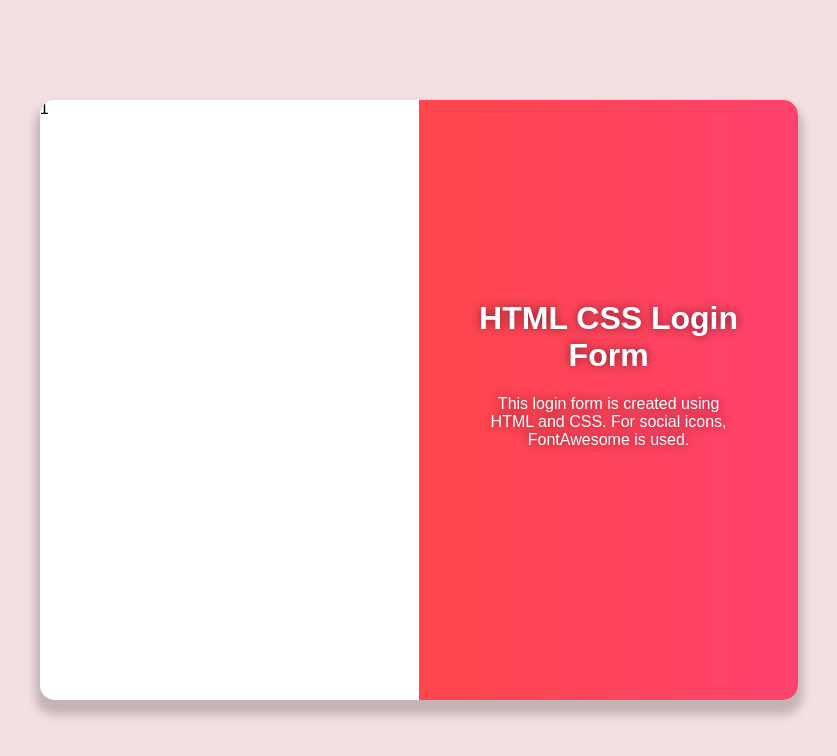
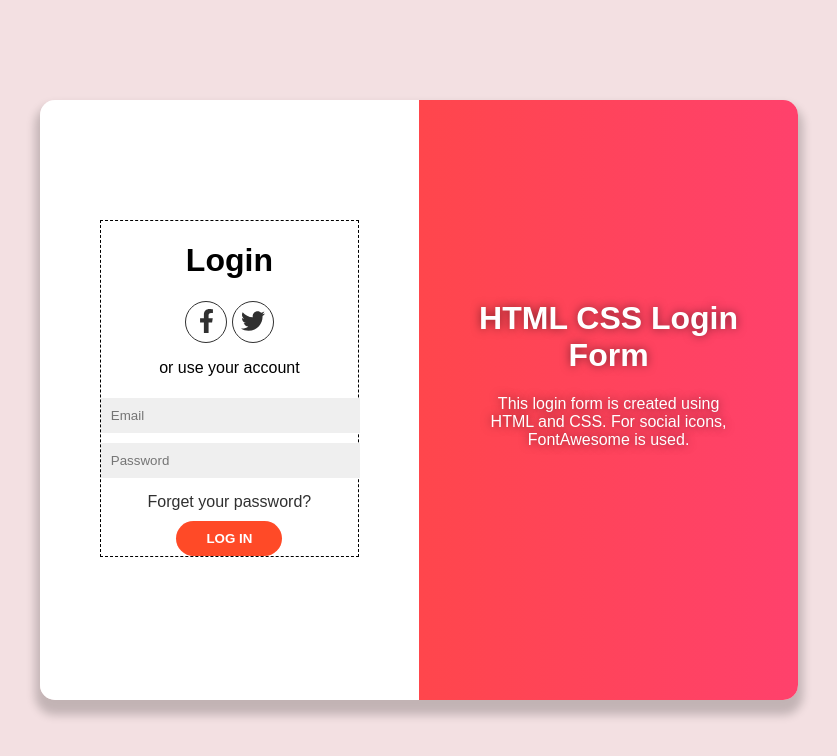
Before and after one commit to sanketnimje16/CSS-form-design-1, a plain HTML site: page index.html in a window 1280 px wide. Shown: the whole page, without its empty margins (221-1058 px from the left). Drawn offline with Linux system fonts and the light colour scheme.

Commit message:
Third Update which is I have completed form design with the help of HTML And CSS

```diff
--- a/index.html
+++ b/index.html
@@ -4,6 +4,7 @@
         <meta charset="UTF-8">
         <meta name="viewport" content="width=device-width, initial-scale=1.0">
         <title>Document</title>
+        <link rel="stylesheet" href="https://cdnjs.cloudflare.com/ajax/libs/font-awesome/6.2.0/css/all.min.css" integrity="sha512-xh6O/CkQoPOWDdYTDqeRdPCVd1SpvCA9XXcUnZS2FmJNp1coAFzvtCN9BmamE+4aHK8yyUHUSCcJHgXloTyT2A==" crossorigin="anonymous" referrerpolicy="no-referrer" />
         <style>
             body{
                 background-color: #f3e0e2;
@@ -17,6 +18,7 @@
                 overflow: hidden;
                 box-shadow: 0px 10px 10px 5px rgba(0,0,0,0.2);
                 clear:both;
+                text-align: center;
             }
             form.myform > div{
                 width: 50%;
@@ -29,15 +31,67 @@
             div.pink{
                 background-image: -webkit-linear-gradient(left, #FF464c,#ff416c);
                 color: #fff;
-                text-align: center;
+
                 text-shadow: 0px 0px 10px rgba(0,0,0,0.5);
 
+            }
+            a.social_icons{
+                width: 40px;
+                height: 40px;
+                line-height: 40px;
+                display: inline-block;
+                border-radius: 40px;
+                border: 1px solid #303030;
+                color: #303030;
+                font-size: 1.5em;
+            }
+            .myform input[type="text"],.myform input[type="password"]{ /* decended selector*/
+                width: 97%;
+                padding: 10px 0px 10px 10px;
+                margin: 5px 0px;
+                border: none;
+                background: #EFEFEF;
+            }
+            .myform input:focus{
+                border: none !important;
+            }
+            .myform input[type="submit"]{
+                background: #ff4a27;
+                color: #FFF;
+                border: none;
+                font-weight: bold;
+                padding: 10px 30px;
+                border-radius: 20px;
+                cursor: pointer;
+            }
+            .forget{
+                color: #303030;
+                text-decoration: none;
             }
         </style>
     </head>
     <body>
         <form class="myform">
-            <div class="white">1</div>
+            <div class="white">
+                <div style="margin: 120px 60px;  border: 1px dashed black;">
+                    <h1>Login</h1>
+                    <a href="#" class="social_icons">
+                        <i class="fa-brands fa-facebook-f"></i>
+                    </a>
+                    <a href="#" class="social_icons">
+                        <i class="fa-brands fa-twitter"></i>
+                    </a>
+                    <p>or use your account</p>
+                    <input type="text" placeholder="Email" name="Email"/>
+                    <input type="password" placeholder="Password" name="password"/>
+                    <div style="margin: 10px 0px;">
+                        <a href="#" class="forget">Forget your password?</a>
+                    </div>
+                    <div>
+                        <input type="submit" value="LOG IN" name="submit">
+                    </div>
+                </div>
+            </div>
             <div class="pink">
                 <div style="margin:200px 60px;">
                     <h1>HTML CSS Login Form</h1>
@@ -46,5 +100,6 @@
             </div>
 
         </form>
+        <script src="https://cdnjs.cloudflare.com/ajax/libs/font-awesome/6.2.0/js/all.min.js" integrity="sha512-naukR7I+Nk6gp7p5TMA4ycgfxaZBJ7MO5iC3Fp6ySQyKFHOGfpkSZkYVWV5R7u7cfAicxanwYQ5D1e17EfJcMA==" crossorigin="anonymous" referrerpolicy="no-referrer"></script>
     </body>
 </html>
```
Also changed, not shown: img/Login form.png (added).
